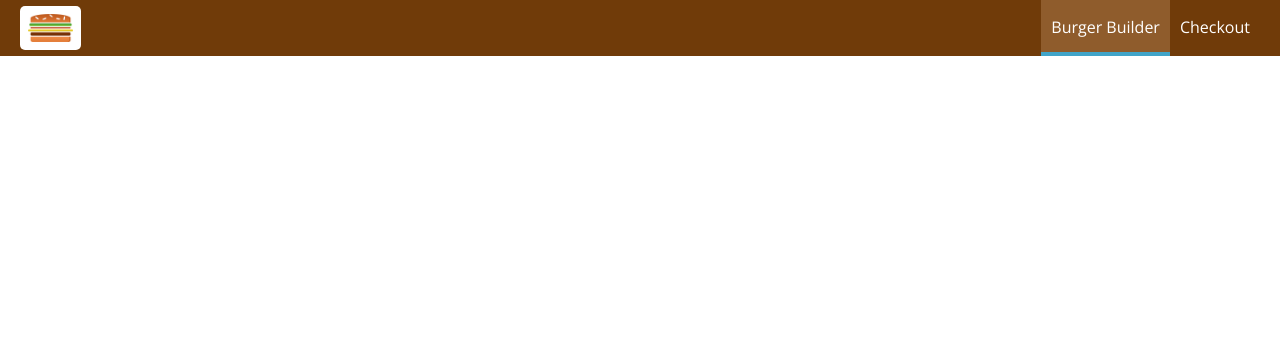
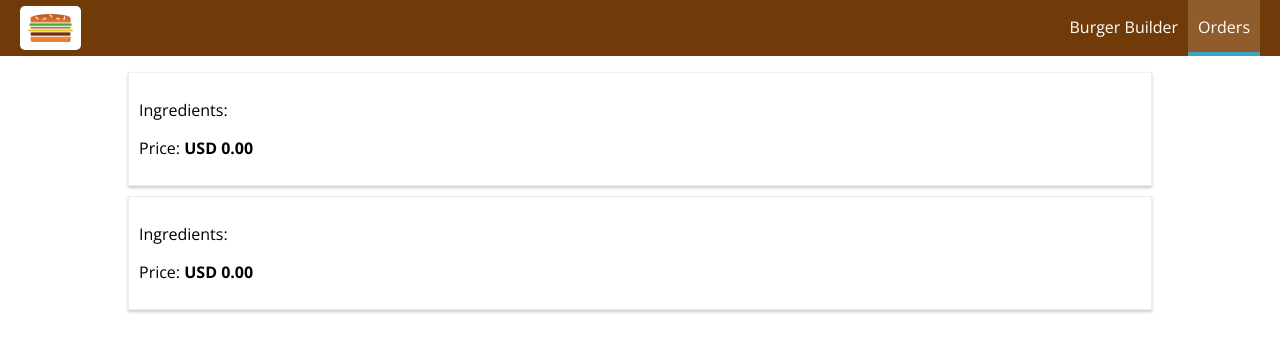
Before and after one commit to Cristhho/react-burger-builder, a React app: page /orders in a window 1280 px wide. Shown: the top 352 px of the page. Built offline with nearby package versions, Linux system fonts and the light colour scheme; the HTML template or start-up script is replaced by a standard one.

Commit message:
orders page and react router navigation links

```diff
--- a/src/App.js
+++ b/src/App.js
@@ -4,6 +4,7 @@
 import Layout from './hoc/Layout/Layout';
 import BurgerBuilder from './containers/BurgerBuilder/BurgerBuilder';
 import Checkout from './containers/Checkout/Checkout';
+import Orders from './containers/Orders/Orders';
 
 class App extends Component {
   render() {
@@ -12,6 +13,7 @@
         <Layout>
           <Route path='/' exact component= {BurgerBuilder} />
           <Route path='/checkout' component= {Checkout} />
+          <Route path='/orders' component={Orders}/>
         </Layout>
       </div>
     );
--- a/src/components/Navigation/NavigationItems/NavigationItem/NavigationItem.js
+++ b/src/components/Navigation/NavigationItems/NavigationItem/NavigationItem.js
@@ -1,12 +1,14 @@
 import React from 'react';
+import { NavLink } from 'react-router-dom';
 
 import classes from './NavigationItem.css';
 
 const navigationItem = (props) => (
 	<li className={classes.NavigationItem}>
-		<a
-			href={props.link}
-			className={props.active? classes.active : null}>{props.children}</a>
+		<NavLink
+			activeClassName={classes.active}
+			exact={props.exact}
+			to={props.link}>{props.children}</NavLink>
 	</li>
 	);
 
--- a/src/components/Navigation/NavigationItems/NavigationItems.js
+++ b/src/components/Navigation/NavigationItems/NavigationItems.js
@@ -5,8 +5,8 @@
 
 const navigationItems = (props) => (
 	<ul className={classes.NavigationItems}>
-		<NavigationItem link="/" active>Burger Builder</NavigationItem>
-		<NavigationItem link="/">Checkout</NavigationItem>
+		<NavigationItem link="/" exact>Burger Builder</NavigationItem>
+		<NavigationItem link="/orders">Orders</NavigationItem>
 	</ul>
 	);
 
--- /dev/null
+++ b/src/components/Order/Order.css
@@ -0,0 +1,9 @@
+.Order {
+  width: 80%;
+  max-width: 1200px;
+  border: 1px solid #eee;
+  box-shadow: 0 2px 3px #ccc;
+  padding: 10px;
+  margin: 10px auto;
+  box-sizing: border-box;
+}
--- /dev/null
+++ b/src/components/Order/Order.js
@@ -0,0 +1,12 @@
+import React from 'react';
+
+import classes from './Order.css';
+
+export default function Order(props) {
+  return (
+    <div className={classes.Order}>
+      <p>Ingredients: </p>
+      <p>Price: <strong>USD 0.00</strong></p>
+    </div>
+  )
+}
--- /dev/null
+++ b/src/containers/Orders/Orders.js
@@ -0,0 +1,14 @@
+import React, { Component } from 'react';
+
+import Order from '../../components/Order/Order';
+
+export default class Orders extends Component {
+  render() {
+    return (
+      <div>
+        <Order />
+        <Order />
+      </div>
+    )
+  }
+}
```
